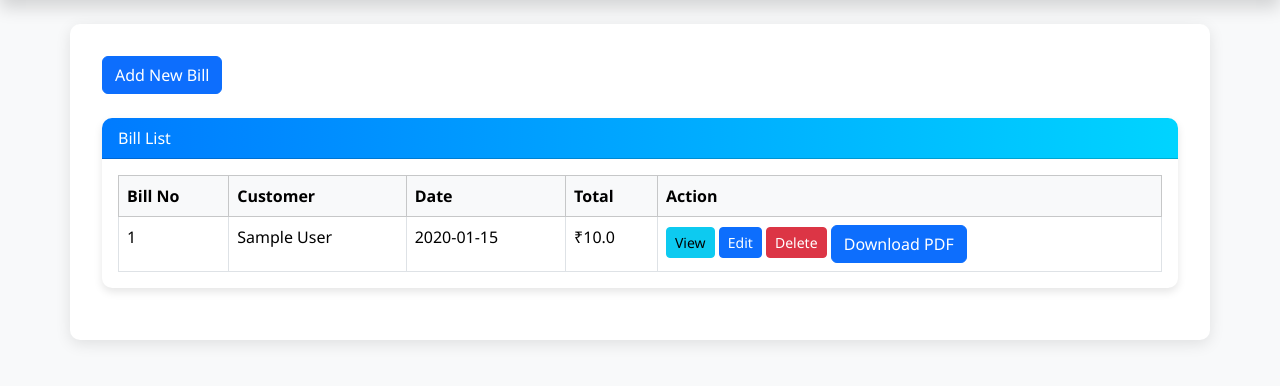
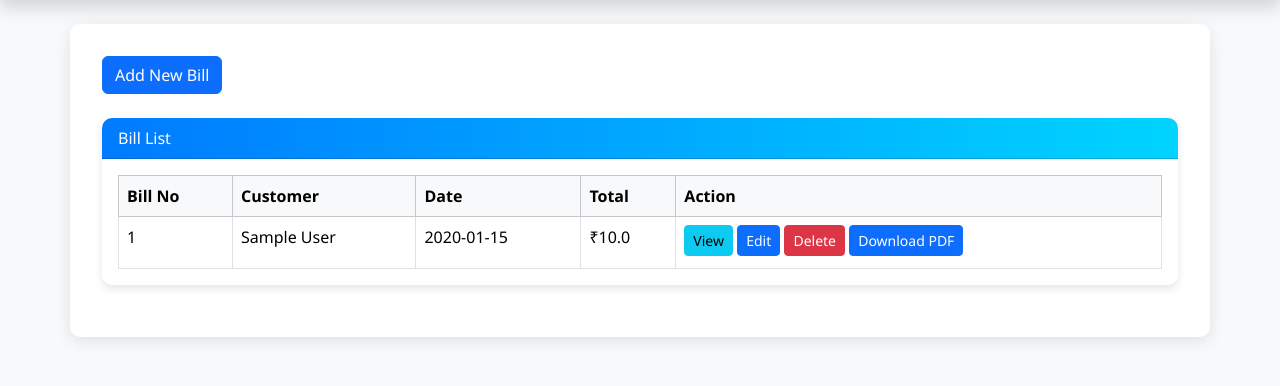
Before and after one commit to Next-Gen-Coder-2007/Billing-System-2, a Flask app: page /bills in a window 1280 px wide. Shown: the part 56-442 px from the top of the page. Run offline with Flask 3, Linux system fonts and the light colour scheme; tables that the repository leaves empty hold one stand-in row (values such as "Sample post").

Commit message:
Update bills.html

```diff
--- a/templates/bills.html
+++ b/templates/bills.html
@@ -36,7 +36,7 @@
                             <form action="{{ url_for('delete_bill', bill_id=bill.id) }}" method="POST" style="display:inline;">
                                 <button type="submit" class="btn btn-danger btn-sm mb-1" onclick="return confirm('Are you sure you want to delete this bill?')">Delete</button>
                             </form>
-                            <a href="{{ url_for('bill_pdf', bill_id=bill.id) }}" class="btn btn-primary" target="_blank">Download PDF</a>
+                            <a href="{{ url_for('bill_pdf', bill_id=bill.id) }}" class="btn btn-primary btn-sm mb-1" target="_blank">Download PDF</a>
                         </td>
                     </tr>
                     {% else %}
```
